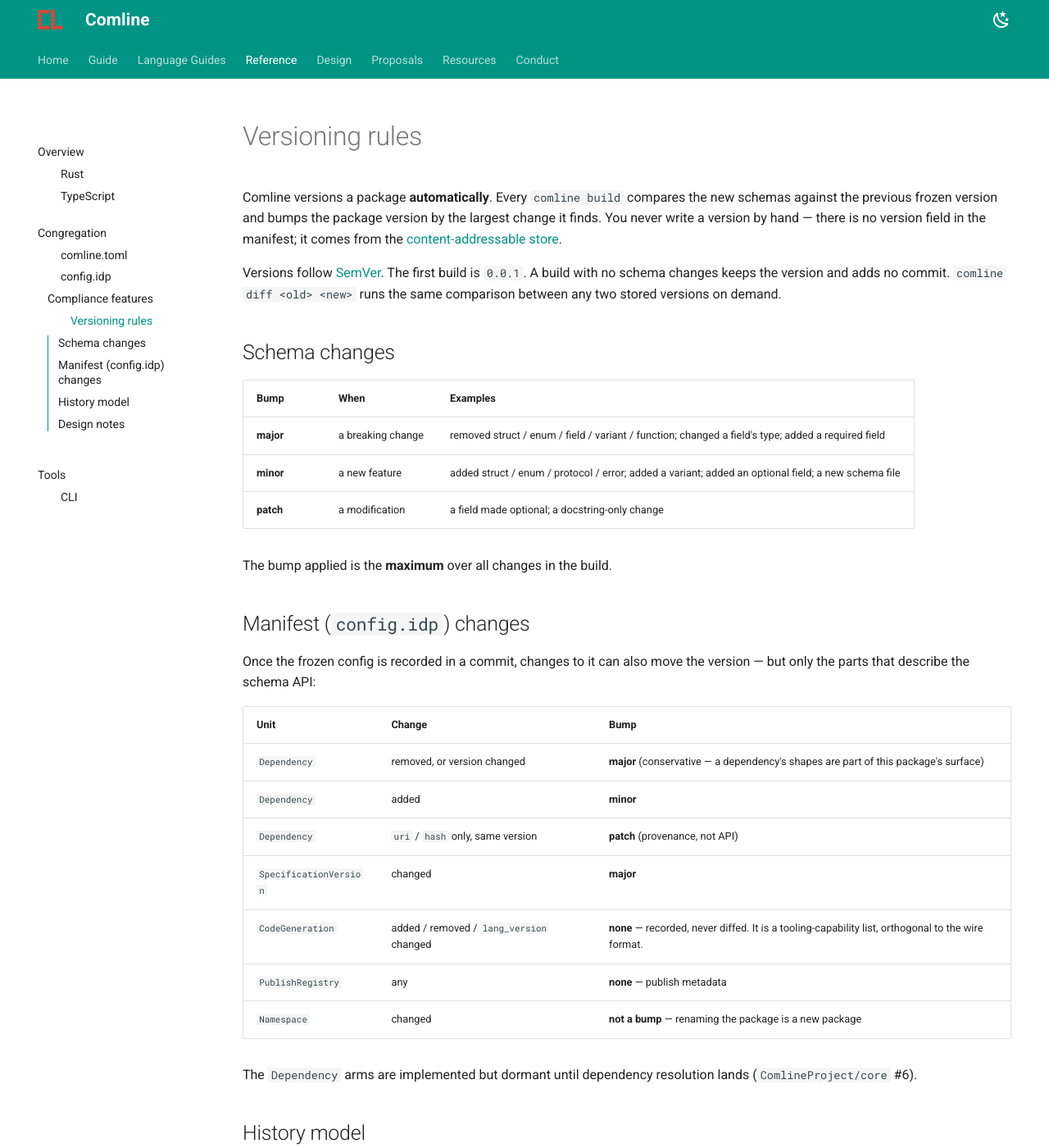
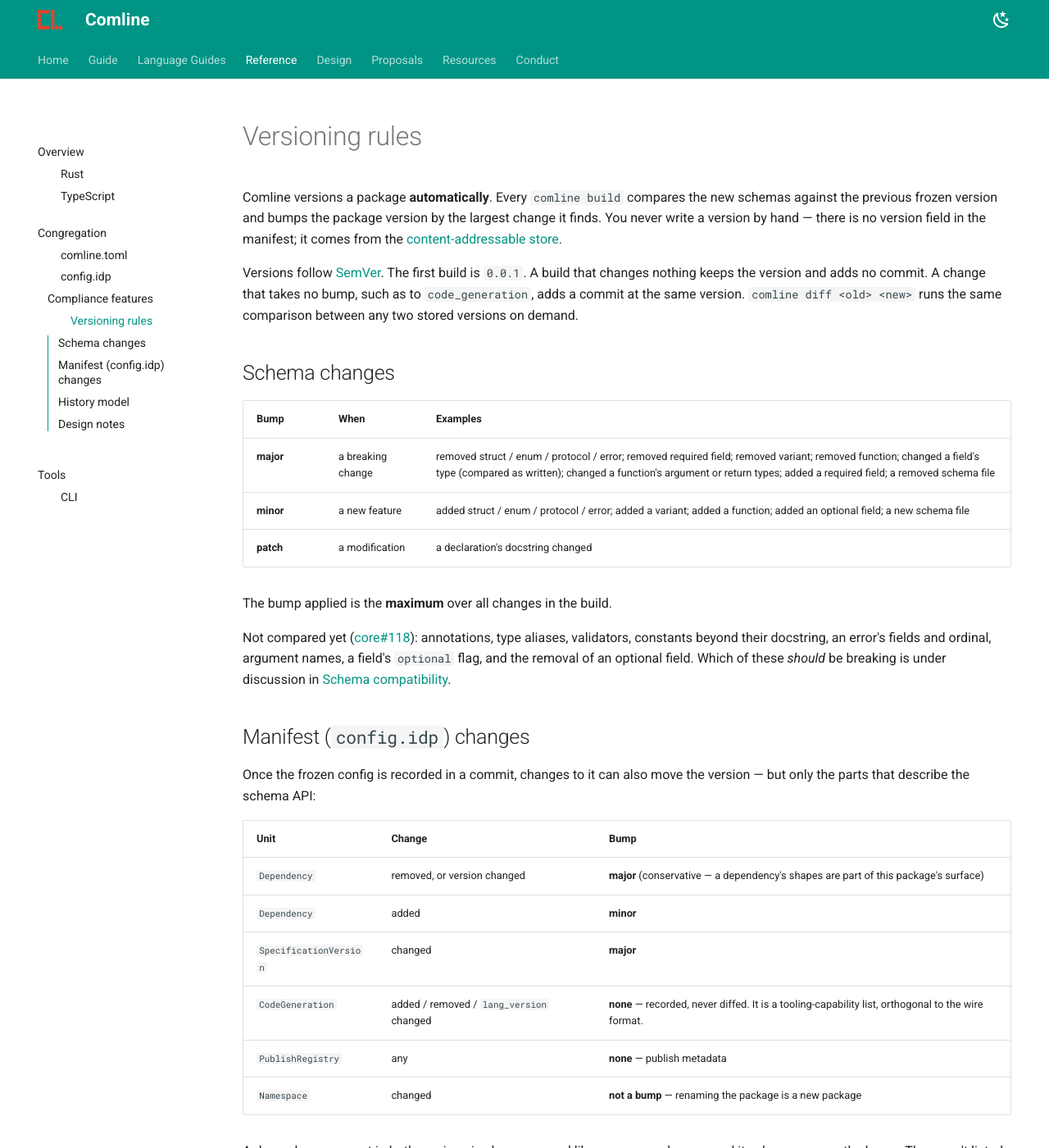
Before and after one commit to ComlineProject/docs, an MkDocs documentation site: the page built from docs/docs/reference/versioning.md, in a window 1280 px wide and 1400 px high. Shown: the whole window at 82% size. Built offline with MkDocs 1.6.1 and Material for MkDocs 9.7.7, drawn with Linux system fonts in a browser that asks for light colours; the version menu is left out; some of the changed text lies outside the part shown.

Commit message:
docs: versioning and the target contract, as the code is today
versioning.md listed a patch for a field made optional and for a hash-only
dependency change, neither of which exists, and called the dependency diff
dormant. The contract said JSON-RPC sends the error name, ir_hash is over
bincode, and Remote carries a name.

```diff
--- a/docs/docs/reference/versioning.md
+++ b/docs/docs/reference/versioning.md
@@ -7,7 +7,8 @@ version field in the manifest; it comes from the
 [content-addressable store](../guide/ir/cas.md).
 
 Versions follow [SemVer](https://semver.org/). The first build is `0.0.1`. A
-build with no schema changes keeps the version and adds no commit.
+build that changes nothing keeps the version and adds no commit. A change that
+takes no bump, such as to `code_generation`, adds a commit at the same version.
 `comline diff <old> <new>` runs the same comparison between any two stored
 versions on demand.
 
@@ -15,11 +16,17 @@ versions on demand.
 
 | Bump | When | Examples |
 |---|---|---|
-| **major** | a breaking change | removed struct / enum / field / variant / function; changed a field's type; added a required field |
-| **minor** | a new feature | added struct / enum / protocol / error; added a variant; added an optional field; a new schema file |
-| **patch** | a modification | a field made optional; a docstring-only change |
+| **major** | a breaking change | removed struct / enum / protocol / error; removed required field; removed variant; removed function; changed a field's type (compared as written); changed a function's argument or return types; added a required field; a removed schema file |
+| **minor** | a new feature | added struct / enum / protocol / error; added a variant; added a function; added an optional field; a new schema file |
+| **patch** | a modification | a declaration's docstring changed |
 
 The bump applied is the **maximum** over all changes in the build.
+
+Not compared yet ([core#118](https://github.com/ComlineProject/core/issues/118)):
+annotations, type aliases, validators, constants beyond their docstring, an
+error's fields and ordinal, argument names, a field's `optional` flag, and the
+removal of an optional field. Which of these *should* be breaking is under
+discussion in [Schema compatibility](../proposals/schema-compatibility.md).
 
 ## Manifest (`config.idp`) changes
 
@@ -30,14 +37,14 @@ version — but only the parts that describe the schema API:
 |---|---|---|
 | `Dependency` | removed, or version changed | **major** (conservative — a dependency's shapes are part of this package's surface) |
 | `Dependency` | added | **minor** |
-| `Dependency` | `uri` / `hash` only, same version | **patch** (provenance, not API) |
 | `SpecificationVersion` | changed | **major** |
 | `CodeGeneration` | added / removed / `lang_version` changed | **none** — recorded, never diffed. It is a tooling-capability list, orthogonal to the wire format. |
 | `PublishRegistry` | any | **none** — publish metadata |
 | `Namespace` | changed | **not a bump** — renaming the package is a new package |
 
-The `Dependency` arms are implemented but dormant until dependency resolution
-lands (`ComlineProject/core` #6).
+A dependency present in both versions is also compared like your own schemas,
+and its changes move the bump. They aren't listed in the build's output yet
+([cli#80](https://github.com/ComlineProject/cli/issues/80)).
 
 ## History model
 
```
Also changed, not shown: docs/docs/design/core-target-contract.md (+10 -7 lines).
